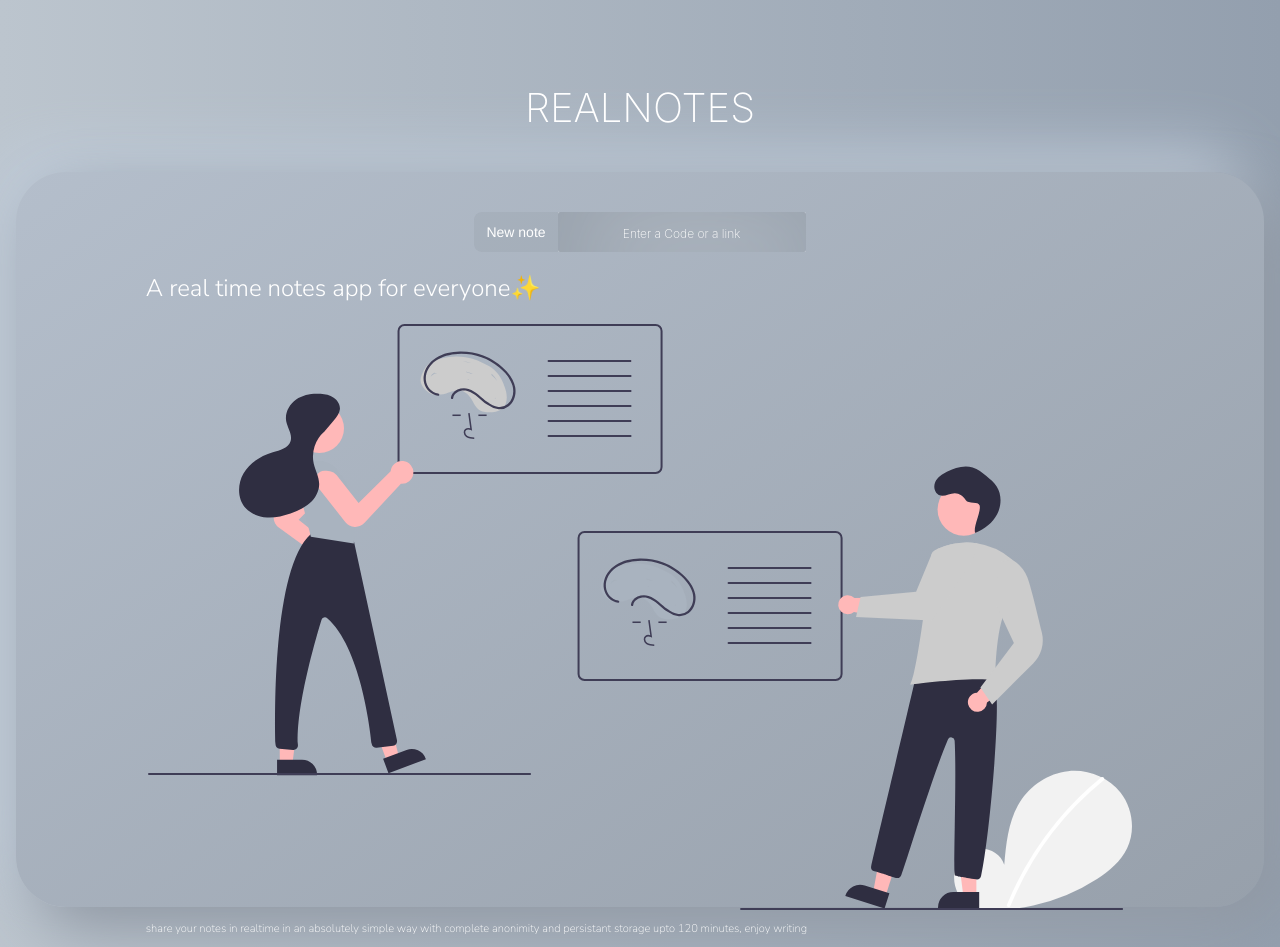
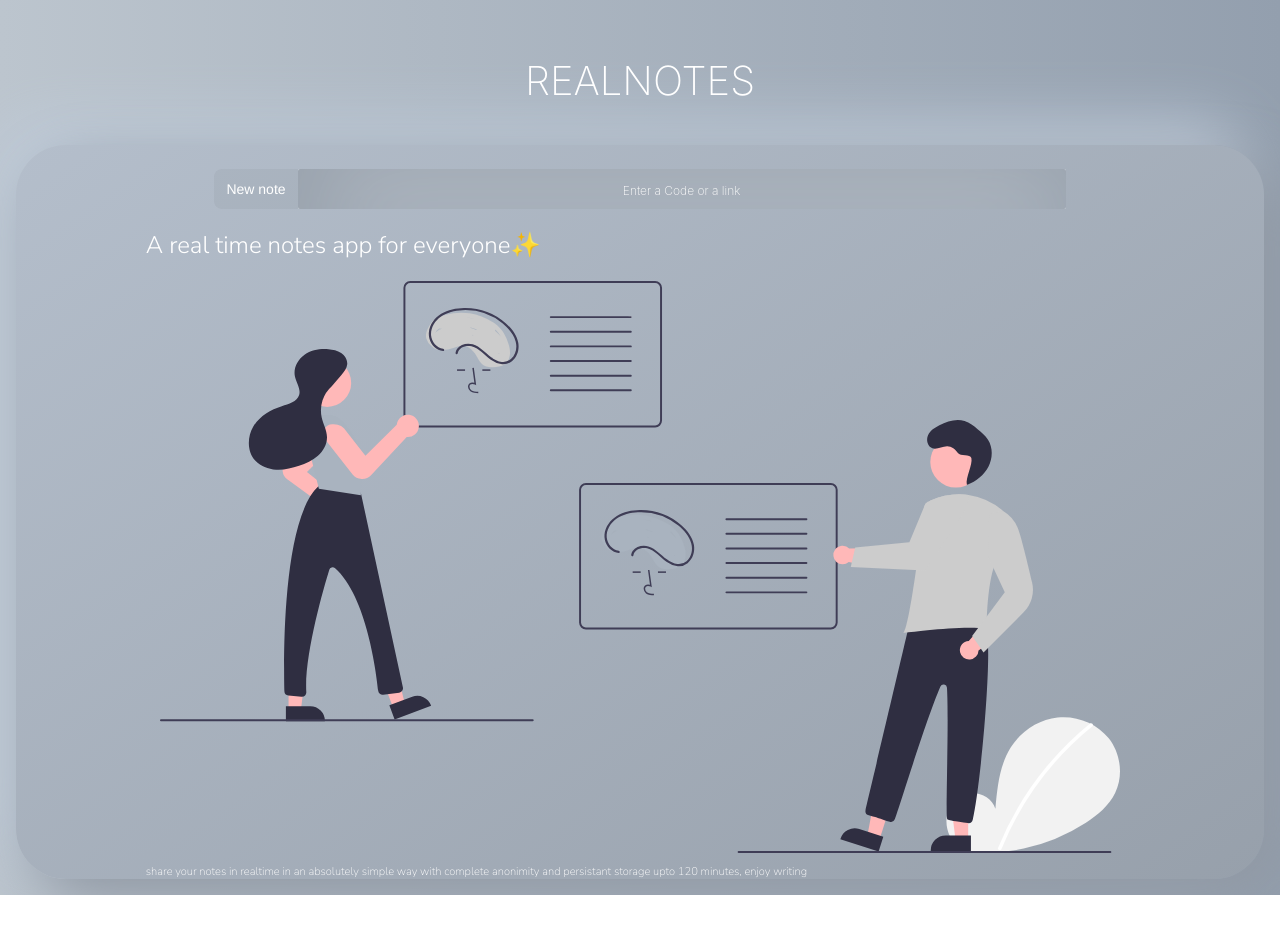
Before and after one commit to darzhz/Realnotes, a Svelte app in the folder svelte/: page / in a window 1280 px wide. After the commit the page ends 895 px from the top, so only its background shows below. Built offline with nearby package versions, Linux system fonts and the light colour scheme.

Commit message:
added consistancy features

```diff
--- a/svelte/src/App.svelte
+++ b/svelte/src/App.svelte
@@ -17,7 +17,12 @@
 	let enc = new TextDecoder("utf8");
 	ws.addEventListener('message',(event)=>{
         console.log('Message from server ', event.data);
-	tf.value = enc.decode(new Uint8Array(JSON.parse(event.data).data));
+
+	let textS = enc.decode(new Uint8Array(JSON.parse(event.data).data));
+	if(textS !='')
+		tf.value = textS;
+	else
+		ws.send(tf.value);
 
     });
 	tf = document.querySelector("#tf");
--- a/svelte/src/components/Home.svelte
+++ b/svelte/src/components/Home.svelte
@@ -50,21 +50,20 @@
 	padding:0;
 	/*display:flex;
 	justify-content:center;*/
-	min-height:60vh;
+	min-height:62vh;
 	width:100%;
 	border-radius: 50px;
 	background: linear-gradient(145deg, #b4becb, #97a0ab);
 	box-shadow:  20px 20px 60px #8f97a2,
              -20px -20px 60px #c1cddb;
-
 	}
 	.sub-wrapper{
 	display:flex;
         justify-content:center;
 	flex-wrap:wrap;
 	margin:0;
-	/*margin-top:10vh;*/
 	padding:0;
+	padding-top:3vh;
 	flex-flow:row;
 	}
 	.sub-wrapper input{
@@ -77,9 +76,10 @@
 	color:white;
 	border:none;
 	outline:none;
+	min-width:60vw;
 	}
 	.info img{
-		max-width: 80%;
+		max-width: 75vw;
 		height: auto;
 	}
 	#new{
@@ -110,11 +110,10 @@
 	}
 	#join{
         margin:0;
-	padding:0;                                                    height:30px;
         width:50px;
         background:transparent;
         border:none;
-        font-size:0.50rem;
+        font-size:0.90rem;
         color:white;
         }
 	h1 {
@@ -122,6 +121,7 @@
                 text-transform: uppercase;
                 font-size: 2.5em;
 		padding-top:5vh;
+		margin-top:0;
                 font-weight: 150;
         }
 	::placeholder {
@@ -155,9 +155,10 @@
 	font-size:0.70rem;
 	width:80%;
 	text-align:start;
+	margin-bottom:0;
 	}
-	.whopper{
+	/*.whopper{
 		position:relative;
 		top:5vh;
-	}
+	}*/
 </style>
```
Also changed, not shown: 1 other file (tests, documents, lock files or other folders).
